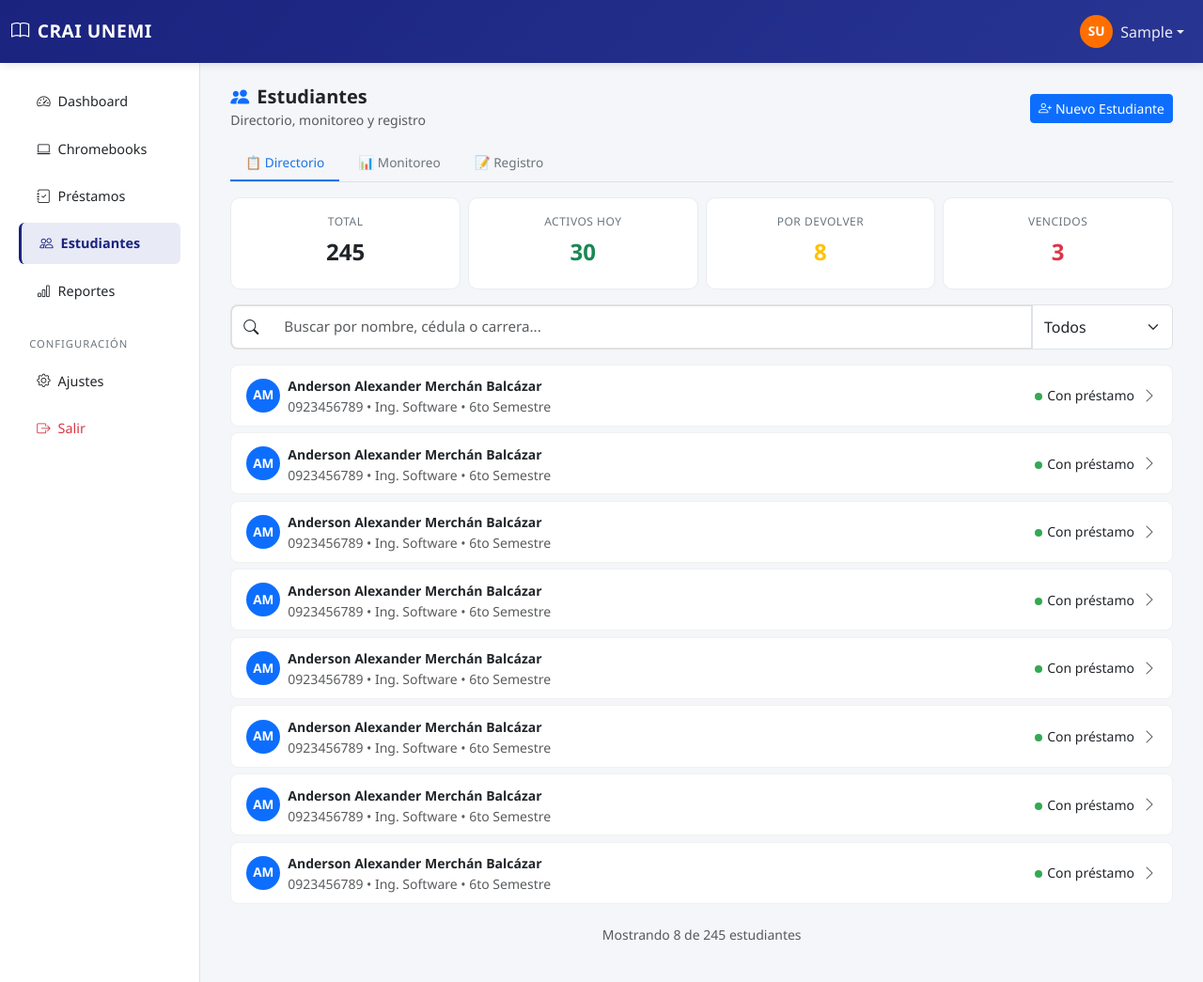
After one commit to AnderProject/crai-chromebook-management, a Django app: page /prestamos/estudiantes/ in a window 1280 px wide. The commit adds this page. Shown: the whole page at 94% size. Run offline with Django 5.2, Linux system fonts and the light colour scheme; the visitor is signed in with stand-in values (Sample User, id 1).

Commit message:
estudiantes

```diff
--- a/apps/prestamos/urls.py
+++ b/apps/prestamos/urls.py
@@ -18,4 +18,8 @@ urlpatterns = [
     # Préstamos - Registro Rápido
     path('prestamos/', views.registro_rapido, name='lista_prestamos'),
     path('prestamos/nuevo/', views.registro_rapido, name='nuevo_prestamo'),
+
+
+    path('estudiantes/', views.lista_estudiantes, name='lista_estudiantes'),
+
 ]
--- a/apps/prestamos/views.py
+++ b/apps/prestamos/views.py
@@ -65,3 +65,15 @@ def registro_rapido(request):
         'titulo_pagina': 'Registro Rápido - CRAI UNEMI',
     }
     return render(request, 'prestamos/prestamos/registro_rapido.html', contexto)
+
+
+
+
+@login_required
+def lista_estudiantes(request):
+    """Vista principal de estudiantes con pestañas"""
+    contexto = {
+        'titulo_pagina': 'Estudiantes - CRAI UNEMI',
+        'pestana_activa': request.GET.get('tab', 'directorio'),
+    }
+    return render(request, 'prestamos/estudiantes/lista.html', contexto)
--- a/templates/prestamos/chromebooks/lista.html
+++ b/templates/prestamos/chromebooks/lista.html
@@ -70,7 +70,7 @@
                         </a>
                     </li>
                     <li class="nav-item">
-                        <a class="nav-link" href="#">
+                        <a class="nav-link" href="{% url 'prestamos:lista_estudiantes' %}">
                             <i class="bi bi-people me-2"></i>Estudiantes
                         </a>
                     </li>
--- a/templates/prestamos/dashboard.html
+++ b/templates/prestamos/dashboard.html
@@ -110,7 +110,7 @@
                         </a>
                     </li>
                     <li class="nav-item">
-                        <a class="nav-link" href="#">
+                        <a class="nav-link" href="{% url 'prestamos:lista_estudiantes' %}">
                             <i class="bi bi-people me-2"></i>Estudiantes
                         </a>
                     </li>
--- /dev/null
+++ b/templates/prestamos/estudiantes/lista.html
@@ -0,0 +1,327 @@
+{% extends 'base.html' %}
+{% load static %}
+
+{% block estilos_extra %}
+<link href="{% static 'css/dashboard.css' %}" rel="stylesheet">
+<style>
+    .estudiantes-container { max-width: 1100px; margin: 0 auto; }
+
+    .stat-card {
+        background: #fff;
+        border-radius: 10px;
+        padding: 1rem;
+        border: 1px solid #e9ecef;
+        transition: 0.2s;
+    }
+    .stat-card:hover { box-shadow: 0 2px 8px rgba(0,0,0,0.06); }
+    .stat-icono {
+        width: 40px; height: 40px;
+        border-radius: 10px;
+        display: flex; align-items: center; justify-content: center;
+        font-size: 1.2rem;
+    }
+    .stat-valor { font-size: 1.5rem; font-weight: 700; margin: 0.3rem 0; }
+    .stat-label { font-size: 0.75rem; color: #6c757d; text-transform: uppercase; letter-spacing: 0.5px; }
+
+    .estudiante-row {
+        background: #fff;
+        border-radius: 8px;
+        padding: 0.6rem 1rem;
+        border: 1px solid #f0f0f0;
+        margin-bottom: 0.4rem;
+        transition: 0.15s;
+        cursor: pointer;
+    }
+    .estudiante-row:hover { background: #f8faff; border-color: #d0d8e8; }
+
+    .avatar-sm {
+        width: 36px; height: 36px;
+        border-radius: 50%;
+        display: flex; align-items: center; justify-content: center;
+        color: white; font-weight: 600; font-size: 0.85rem;
+    }
+
+    .estado-dot {
+        width: 8px; height: 8px;
+        border-radius: 50%;
+        display: inline-block;
+        margin-right: 0.3rem;
+    }
+    .dot-verde { background: #34a853; }
+    .dot-amarillo { background: #fbbc04; }
+    .dot-rojo { background: #ea4335; }
+    .dot-gris { background: #dadce0; }
+
+    .tab-btn {
+        border: none; background: transparent;
+        padding: 0.5rem 1rem; font-weight: 500; font-size: 0.85rem;
+        color: #6c757d; border-bottom: 2px solid transparent;
+        transition: 0.2s; cursor: pointer;
+    }
+    .tab-btn.active { color: #1a73e8; border-bottom-color: #1a73e8; }
+    .tab-btn:hover { color: #1a73e8; }
+
+    .modal-lateral {
+        position: fixed; top: 0; right: -420px;
+        width: 400px; height: 100vh;
+        background: #fff; box-shadow: -4px 0 20px rgba(0,0,0,0.1);
+        transition: right 0.3s ease; z-index: 1050;
+        overflow-y: auto;
+    }
+    .modal-lateral.abierto { right: 0; }
+    .overlay {
+        position: fixed; top: 0; left: 0; width: 100%; height: 100%;
+        background: rgba(0,0,0,0.4); z-index: 1040;
+        display: none;
+    }
+    .overlay.visible { display: block; }
+</style>
+{% endblock %}
+
+{% block titulo %}Estudiantes - CRAI UNEMI{% endblock %}
+
+{% block contenido %}
+<div class="dashboard-container">
+
+    <!-- Navbar -->
+    <nav class="navbar navbar-expand-lg navbar-dashboard sticky-top">
+        <div class="container-fluid">
+            <a class="navbar-brand fw-bold text-white" href="{% url 'prestamos:dashboard' %}">
+                <i class="bi bi-book me-2"></i>CRAI UNEMI
+            </a>
+            <div class="collapse navbar-collapse">
+                <ul class="navbar-nav ms-auto">
+                    <li class="nav-item dropdown">
+                        <a class="nav-link dropdown-toggle d-flex align-items-center text-white" href="#" data-bs-toggle="dropdown">
+                            <div class="avatar-dashboard me-2">{{ user.first_name|first|upper }}{{ user.last_name|first|upper }}</div>
+                            <span>{{ user.first_name }}</span>
+                        </a>
+                        <div class="dropdown-menu dropdown-menu-end shadow">
+                            <div class="dropdown-header"><strong>{{ user.get_full_name }}</strong></div>
+                            <div class="dropdown-divider"></div>
+                            <a class="dropdown-item" href="{% url 'autenticacion:cerrar_sesion' %}">
+                                <i class="bi bi-box-arrow-right me-2"></i>Cerrar Sesión
+                            </a>
+                        </div>
+                    </li>
+                </ul>
+            </div>
+        </div>
+    </nav>
+
+    <div class="container-fluid">
+        <div class="row">
+
+            <!-- Sidebar -->
+            <div class="col-md-3 col-lg-2 sidebar-dashboard collapse d-md-block">
+                <ul class="nav flex-column">
+                    <li class="nav-item"><a class="nav-link" href="{% url 'prestamos:dashboard' %}"><i class="bi bi-speedometer2 me-2"></i>Dashboard</a></li>
+                    <li class="nav-item"><a class="nav-link" href="{% url 'prestamos:lista_chromebooks' %}"><i class="bi bi-laptop me-2"></i>Chromebooks</a></li>
+                    <li class="nav-item"><a class="nav-link" href="{% url 'prestamos:lista_prestamos' %}"><i class="bi bi-journal-check me-2"></i>Préstamos</a></li>
+                    <li class="nav-item"><a class="nav-link active" href="{% url 'prestamos:lista_estudiantes' %}"><i class="bi bi-people me-2"></i>Estudiantes</a></li>
+                    <li class="nav-item"><a class="nav-link" href="#"><i class="bi bi-bar-chart me-2"></i>Reportes</a></li>
+                </ul>
+                <h6 class="sidebar-heading">Configuración</h6>
+                <ul class="nav flex-column">
+                    <li class="nav-item"><a class="nav-link" href="#"><i class="bi bi-gear me-2"></i>Ajustes</a></li>
+                    <li class="nav-item"><a class="nav-link text-danger" href="{% url 'autenticacion:cerrar_sesion' %}"><i class="bi bi-box-arrow-right me-2"></i>Salir</a></li>
+                </ul>
+            </div>
+
+            <!-- Contenido principal -->
+            <main class="col-md-9 ms-sm-auto col-lg-10 main-content">
+                <div class="estudiantes-container">
+
+                    <!-- Encabezado + Pestañas -->
+                    <div class="d-flex justify-content-between align-items-center mb-3">
+                        <div>
+                            <h5 class="fw-bold mb-0"><i class="bi bi-people-fill me-2 text-primary"></i>Estudiantes</h5>
+                            <small class="text-muted">Directorio, monitoreo y registro</small>
+                        </div>
+                        <button class="btn btn-primary btn-sm" onclick="mostrarRegistro()">
+                            <i class="bi bi-person-plus me-1"></i>Nuevo Estudiante
+                        </button>
+                    </div>
+
+                    <!-- Pestañas -->
+                    <div class="d-flex gap-1 mb-3 border-bottom">
+                        <button class="tab-btn active" onclick="cambiarTab('directorio')">📋 Directorio</button>
+                        <button class="tab-btn" onclick="cambiarTab('monitoreo')">📊 Monitoreo</button>
+                        <button class="tab-btn" onclick="cambiarTab('registro')">📝 Registro</button>
+                    </div>
+
+                    <!-- CARDS DE RESUMEN -->
+                    <div class="row g-2 mb-3">
+                        <div class="col-6 col-md-3">
+                            <div class="stat-card text-center">
+                                <div class="stat-label">Total</div>
+                                <div class="stat-valor">245</div>
+                            </div>
+                        </div>
+                        <div class="col-6 col-md-3">
+                            <div class="stat-card text-center">
+                                <div class="stat-label">Activos hoy</div>
+                                <div class="stat-valor text-success">30</div>
+                            </div>
+                        </div>
+                        <div class="col-6 col-md-3">
+                            <div class="stat-card text-center">
+                                <div class="stat-label">Por devolver</div>
+                                <div class="stat-valor text-warning">8</div>
+                            </div>
+                        </div>
+                        <div class="col-6 col-md-3">
+                            <div class="stat-card text-center">
+                                <div class="stat-label">Vencidos</div>
+                                <div class="stat-valor text-danger">3</div>
+                            </div>
+                        </div>
+                    </div>
+
+                    <!-- CONTENIDO DE PESTAÑAS -->
+
+                    <!-- Tab 1: DIRECTORIO -->
+                    <div id="tab-directorio">
+                        <div class="input-group mb-3">
+                            <span class="input-group-text bg-white"><i class="bi bi-search"></i></span>
+                            <input type="text" class="form-control" placeholder="Buscar por nombre, cédula o carrera...">
+                            <select class="form-select" style="max-width: 150px;">
+                                <option>Todos</option><option>Software</option><option>Industrial</option><option>Enfermería</option>
+                            </select>
+                        </div>
+
+                        {% for i in "12345678" %}
+                        <div class="estudiante-row d-flex align-items-center justify-content-between" onclick="abrirPerfil('Anderson Merchán')">
+                            <div class="d-flex align-items-center gap-2">
+                                <div class="avatar-sm bg-primary">AM</div>
+                                <div>
+                                    <strong class="small">Anderson Alexander Merchán Balcázar</strong>
+                                    <div class="small text-muted">0923456789 • Ing. Software • 6to Semestre</div>
+                                </div>
+                            </div>
+                            <div class="d-flex align-items-center gap-2">
+                                <span class="small"><span class="estado-dot dot-verde"></span>Con préstamo</span>
+                                <i class="bi bi-chevron-right text-muted"></i>
+                            </div>
+                        </div>
+                        {% endfor %}
+                        <div class="text-center text-muted small py-3">Mostrando 8 de 245 estudiantes</div>
+                    </div>
+
+                    <!-- Tab 2: MONITOREO -->
+                    <div id="tab-monitoreo" style="display:none;">
+                        <h6 class="fw-bold mb-2"><i class="bi bi-broadcast me-2 text-success"></i>Préstamos Activos</h6>
+                        <div class="estudiante-row d-flex align-items-center justify-content-between border-start border-success border-3">
+                            <div><strong>Anderson Merchán</strong><br><small class="text-muted">CB-015 • Desde 08:00 • Dev: 12:00</small></div>
+                            <span class="badge bg-success">Activo</span>
+                        </div>
+
+                        <h6 class="fw-bold mb-2 mt-3"><i class="bi bi-hourglass-split me-2 text-warning"></i>Próximos a Vencer</h6>
+                        <div class="estudiante-row d-flex align-items-center justify-content-between border-start border-warning border-3">
+                            <div><strong>Lady Loaiza</strong><br><small class="text-muted">CB-022 • Desde 09:30 • Dev: 13:30</small></div>
+                            <span class="badge bg-warning text-dark">Próximo</span>
+                        </div>
+
+                        <h6 class="fw-bold mb-2 mt-3"><i class="bi bi-exclamation-triangle me-2 text-danger"></i>Vencidos</h6>
+                        <div class="estudiante-row d-flex align-items-center justify-content-between border-start border-danger border-3">
+                            <div><strong>Carlos Pérez</strong><br><small class="text-muted">CB-008 • Vencido desde ayer</small></div>
+                            <span class="badge bg-danger">Vencido</span>
+                        </div>
+                    </div>
+
+                    <!-- Tab 3: REGISTRO -->
+                    <div id="tab-registro" style="display:none;">
+                        <div class="card border-0 shadow-sm p-4">
+                            <h6 class="fw-bold mb-3">📝 Registrar Nuevo Estudiante</h6>
+                            <div class="row g-2">
+                                <div class="col-md-6">
+                                    <label class="small fw-semibold">Cédula</label>
+                                    <input type="text" class="form-control form-control-sm" placeholder="10 dígitos" maxlength="10">
+                                </div>
+                                <div class="col-md-6">
+                                    <label class="small fw-semibold">Nombres Completos</label>
+                                    <input type="text" class="form-control form-control-sm" placeholder="Nombres y Apellidos">
+                                </div>
+                                <div class="col-md-6">
+                                    <label class="small fw-semibold">Carrera</label>
+                                    <select class="form-select form-select-sm">
+                                        <option>Ingeniería de Software</option>
+                                        <option>Ingeniería Industrial</option>
+                                        <option>Enfermería</option>
+                                    </select>
+                                </div>
+                                <div class="col-md-3">
+                                    <label class="small fw-semibold">Semestre</label>
+                                    <select class="form-select form-select-sm">
+                                        <option>1</option><option>2</option><option>3</option><option>4</option><option>5</option><option>6</option><option>7</option><option>8</option>
+                                    </select>
+                                </div>
+                                <div class="col-md-3">
+                                    <label class="small fw-semibold">Correo</label>
+                                    <input type="email" class="form-control form-control-sm" placeholder="@unemi.edu.ec">
+                                </div>
+                                <div class="col-12 mt-2">
+                                    <button class="btn btn-primary btn-sm">Registrar Estudiante</button>
+                                </div>
+                            </div>
+                        </div>
+                    </div>
+
+                </div>
+            </main>
+        </div>
+    </div>
+</div>
+
+<!-- Modal lateral: Perfil del estudiante -->
+<div class="overlay" id="overlay" onclick="cerrarPerfil()"></div>
+<div class="modal-lateral" id="modalPerfil">
+    <div class="p-4">
+        <button class="btn-close float-end" onclick="cerrarPerfil()"></button>
+        <div class="text-center mb-3">
+            <div class="avatar-sm bg-primary mx-auto mb-2" style="width:60px;height:60px;font-size:1.5rem;">AM</div>
+            <h6 class="fw-bold mb-1">Anderson Merchán</h6>
+            <small class="text-muted">0923456789</small>
+        </div>
+        <hr>
+        <p class="small"><strong>Carrera:</strong> Ing. de Software</p>
+        <p class="small"><strong>Semestre:</strong> 6to</p>
+        <p class="small"><strong>Email:</strong> amerchanb@unemi.edu.ec</p>
+        <hr>
+        <h6 class="fw-bold small">📜 Historial de Préstamos</h6>
+        <div class="small text-muted">12/05 - CB-015 • 4h • <span class="text-success">Devuelto</span></div>
+        <div class="small text-muted">10/05 - CB-022 • 2h • <span class="text-success">Devuelto</span></div>
+        <div class="small text-muted">08/05 - CB-008 • 8h • <span class="text-danger">Vencido</span></div>
+        <p class="small mt-2"><strong>Total préstamos:</strong> 15 | <strong>Promedio:</strong> ⭐ 4.8</p>
+    </div>
+</div>
+
+{% endblock %}
+
+{% block scripts_extra %}
+<script>
+function cambiarTab(tab) {
+    document.querySelectorAll('.tab-btn').forEach(b => b.classList.remove('active'));
+    event.target.classList.add('active');
+    document.getElementById('tab-directorio').style.display = tab === 'directorio' ? 'block' : 'none';
+    document.getElementById('tab-monitoreo').style.display = tab === 'monitoreo' ? 'block' : 'none';
+    document.getElementById('tab-registro').style.display = tab === 'registro' ? 'block' : 'none';
+}
+
+function abrirPerfil(nombre) {
+    document.getElementById('modalPerfil').classList.add('abierto');
+    document.getElementById('overlay').classList.add('visible');
+}
+
+function cerrarPerfil() {
+    document.getElementById('modalPerfil').classList.remove('abierto');
+    document.getElementById('overlay').classList.remove('visible');
+}
+
+function mostrarRegistro() {
+    cambiarTab('registro');
+    document.querySelectorAll('.tab-btn').forEach(b => b.classList.remove('active'));
+    document.querySelectorAll('.tab-btn')[2].classList.add('active');
+}
+</script>
+{% endblock %}
--- a/templates/prestamos/prestamos/registro_rapido.html
+++ b/templates/prestamos/prestamos/registro_rapido.html
@@ -194,7 +194,7 @@
                             <i class="bi bi-journal-check me-2"></i>Préstamos
                         </a>
                     </li>
-                    <li class="nav-item"><a class="nav-link" href="#"><i class="bi bi-people me-2"></i>Estudiantes</a></li>
+                    <li class="nav-item"><a class="nav-link" href="{% url 'prestamos:lista_estudiantes' %}"><i class="bi bi-people me-2"></i>Estudiantes</a></li>
                     <li class="nav-item"><a class="nav-link" href="#"><i class="bi bi-bar-chart me-2"></i>Reportes</a></li>
                 </ul>
                 <h6 class="sidebar-heading">Configuración</h6>
```
